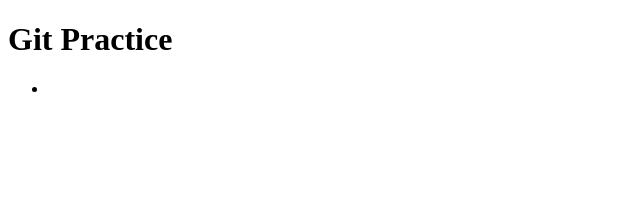
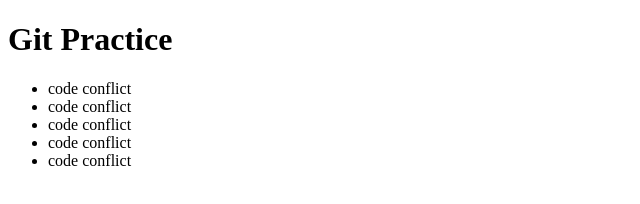
Before and after one commit to mikengu/git_student_exercise, a plain HTML site: page index.html in a window 1280 px wide. Shown: the whole page, without its empty margins (0-640 px from the left). Drawn offline with Linux system fonts and the light colour scheme.

Commit message:
feat: add conflict branch simulation

```diff
--- a/index.html
+++ b/index.html
@@ -9,7 +9,11 @@
   <div>
     <h1>Git Practice</h1>
     <ul>
-      <li></li>
+      <li>code conflict</li>
+      <li>code conflict</li>
+      <li>code conflict</li>
+      <li>code conflict</li>
+      <li>code conflict</li>
     </ul>
   </div>
 </body>
```
